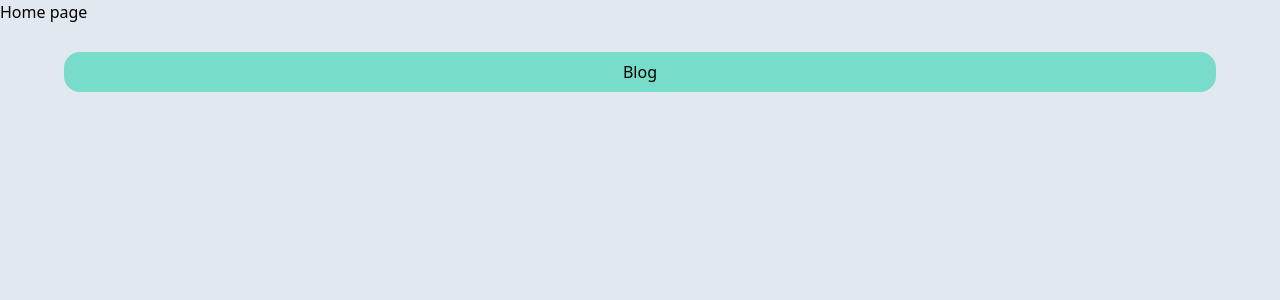
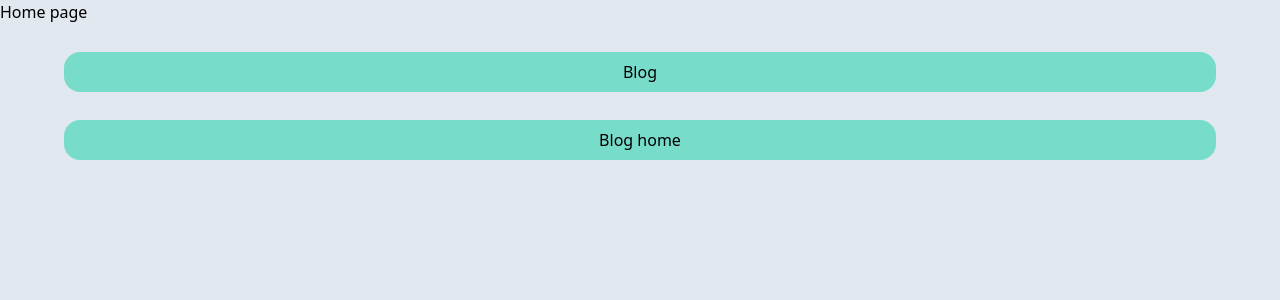
Before and after one commit to samyakkhatua/dynamic-modern-blog, a React (Vite) app: page / in a window 1280 px wide. Shown: the top 300 px of the page. Built offline with nearby package versions, Linux system fonts and the light colour scheme.

Commit message:
home page button added

```diff
--- a/src/pages/HomePage.jsx
+++ b/src/pages/HomePage.jsx
@@ -12,6 +12,11 @@ const HomePage = () => {
           Blog
         </button>
       </Link>
+      <Link to="/blog-home">
+        <button className="bg-bermuda text-black w-[90%] mx-[5%] rounded-2xl py-2 mt-7">
+          Blog home
+        </button>
+      </Link>
     </>
   );
 };
```
